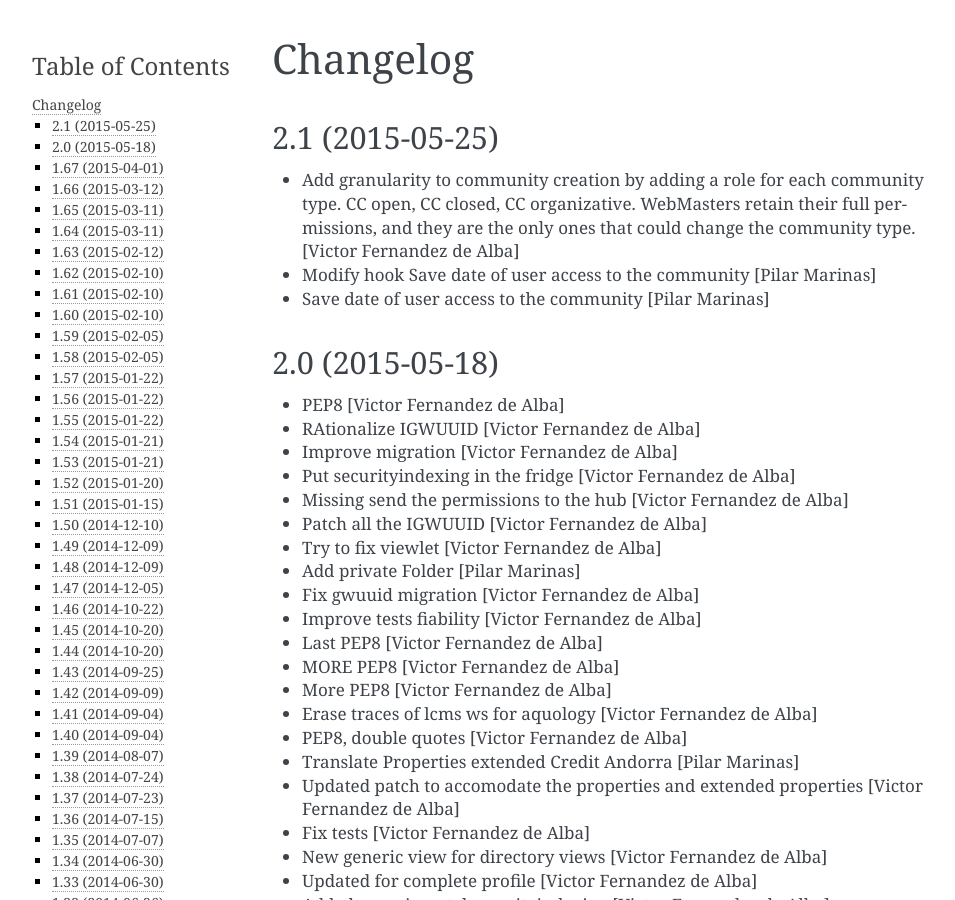
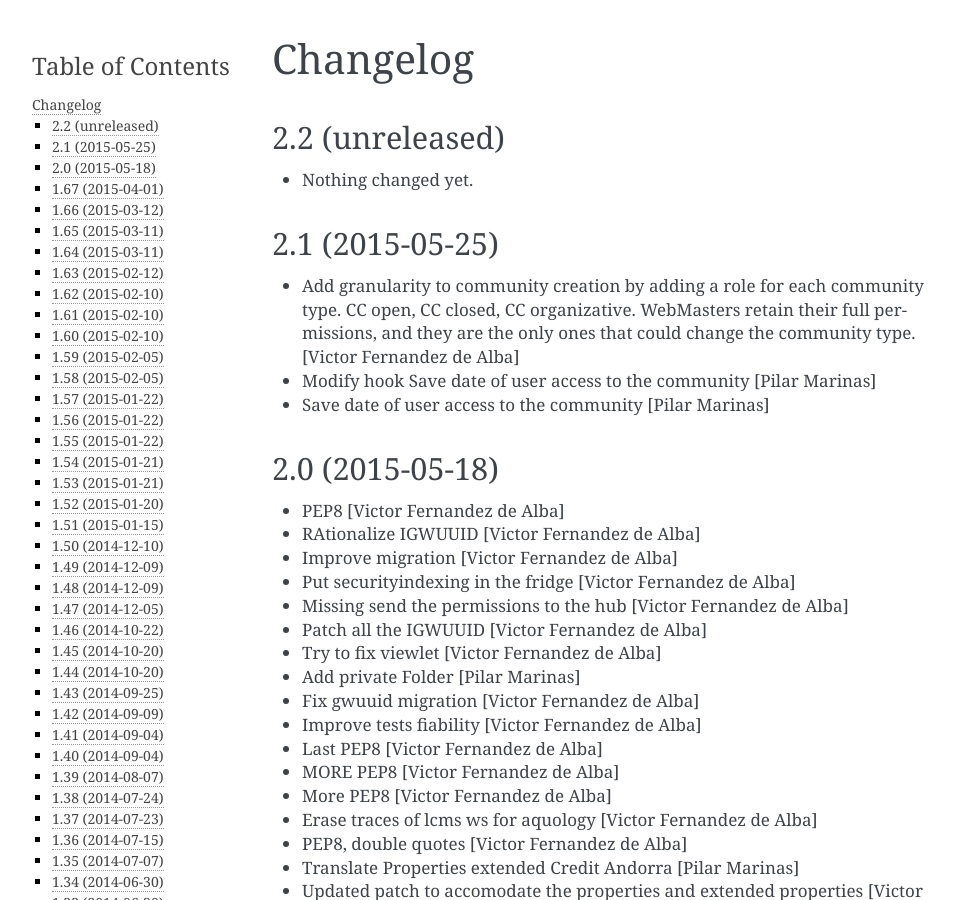
Before and after one commit to UPCnet/ulearn.core, a Sphinx documentation site: the page built from docs/HISTORY.rst, in a window 1280 px wide and 900 px high. Shown: the whole window, without its empty margins (148-1103 px from the left). Built offline with Sphinx 7.4.7, drawn with Linux system fonts in a browser that asks for light colours; pages that are not in the unit, such as notebooks, are missing from menus.

Commit message:
Back to development: 2.2

```diff
--- a/docs/HISTORY.rst
+++ b/docs/HISTORY.rst
@@ -1,5 +1,11 @@
 Changelog
 =========
+
+2.2 (unreleased)
+----------------
+
+- Nothing changed yet.
+
 
 2.1 (2015-05-25)
 ----------------
--- a/setup.py
+++ b/setup.py
@@ -1,7 +1,7 @@
 from setuptools import setup, find_packages
 import os
 
-version = '2.1'
+version = '2.2.dev0'
 
 README = open('README.rst').read()
 HISTORY = open(os.path.join('docs', 'HISTORY.rst')).read()
```
